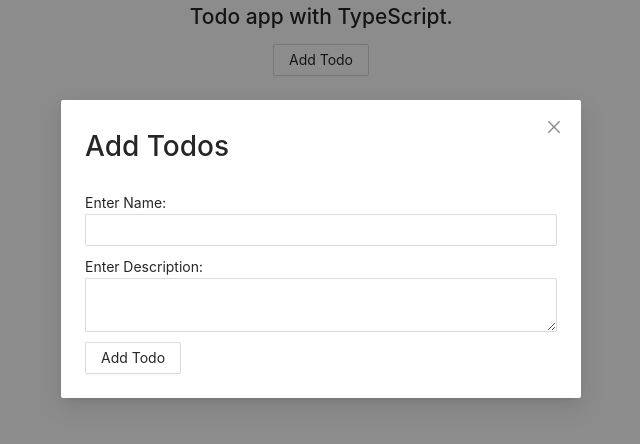
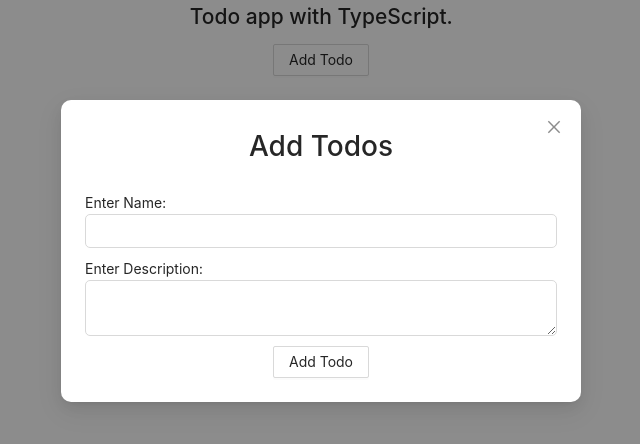
Before and after one commit to muhammadsalmanmughal/Todo-with-TypeScript, a React (Create React App) app: page / in a window 1280 px wide. Both pictures are taken after a click on the button "Add Todo". Shown: the top 444 px of the page, without its empty margins (319-959 px from the left). Built offline with nearby package versions, Linux system fonts and the light colour scheme.

Commit message:
feat: add basic styling to modal

```diff
--- a/src/App.css
+++ b/src/App.css
@@ -7,6 +7,30 @@
   text-align: center;
 }
 
-.headingOne{
+.headingOne {
   /* color:#ffffff; */
+  text-align: center;
 }
+
+.addTodoModal .ant-modal-content {
+  border-radius: 10px;
+}
+
+.addTodoModal .inputField {
+  border-radius: 5px;
+  padding: 5px;
+}
+
+.addTodoModal .inputField:hover {
+  border: 1px solid #d9d9d9;
+}
+
+.addTodoModal .inputField:focus {
+  border: 1px solid #d9d9d9;
+}
+
+.addTodoModal .col_btn_Addtodo{
+display: flex;
+justify-content: center;
+align-items: center;
+}
--- a/src/components/InputFiled/InputField.tsx
+++ b/src/components/InputFiled/InputField.tsx
@@ -1,11 +1,21 @@
-import React,{FC} from 'react'
-import { Input, InputProps } from 'antd'
-import { TodoInputProps } from '../../Interfaces'
+import React, { FC } from "react";
+import { Input, InputProps } from "antd";
+import { TodoInputProps } from "../../Interfaces";
 
-const InputField:FC<InputProps & TodoInputProps> = ({placeholder,value,setTodo}) => {
-    return(
-        <Input placeholder={placeholder} value={value} onChange={e => setTodo(e.target.value)}/>
-    )
-}
+const InputField: FC<InputProps & TodoInputProps> = ({
+  placeholder,
+  value,
+  className,
+  setTodo,
+}) => {
+  return (
+    <Input
+      placeholder={placeholder}
+      value={value}
+      className={className}
+      onChange={(e) => setTodo(e.target.value)}
+    />
+  );
+};
 
-export default InputField
+export default InputField;
--- a/src/components/InputFiled/TextareaFileld.tsx
+++ b/src/components/InputFiled/TextareaFileld.tsx
@@ -3,9 +3,9 @@ import { Input, InputProps } from 'antd'
 import { TodoTextAreaProps } from '../../Interfaces'
 
 const { TextArea } = Input;
-const TextAreaField:FC<InputProps & TodoTextAreaProps> = ({placeholder,value,setDescription}) => {
+const TextAreaField:FC<InputProps & TodoTextAreaProps> = ({placeholder,value,setDescription,className}) => {
     return(
-        <TextArea placeholder={placeholder} value={value} onChange={e => setDescription(e.target.value)}/>
+        <TextArea className={className} placeholder={placeholder} value={value} onChange={e => setDescription(e.target.value)}/>
     )
 }
 
--- a/src/components/Modals/Modal.tsx
+++ b/src/components/Modals/Modal.tsx
@@ -1,8 +1,9 @@
 import React, { FC, useState } from "react";
 import { CustomeModalProps, Todos, SetTodos } from "../../Interfaces";
 import { InputField, TextAreaField } from "..";
-import {BasicButton} from '../../components'
+import { BasicButton } from "../../components";
 
+import "../../App.css";
 import { Modal, ModalProps, Row, Col } from "antd";
 
 const PopModal: FC<ModalProps & CustomeModalProps> = ({
@@ -29,14 +30,15 @@ const PopModal: FC<ModalProps & CustomeModalProps> = ({
   };
 
   return (
-    <Modal footer={false} open={onOpen} onCancel={onClose}>
-      <Row gutter={[10, 10]}>
-        <Col>
-        <h1>{title}</h1>
+    <Modal className="addTodoModal" footer={false} open={onOpen} onCancel={onClose}>
+      <Row gutter={[10, 10]} align='middle' justify='center'>
+        <Col span={24}>
+          <h1 className="headingOne">{title}</h1>
         </Col>
         <Col span={24}>
           <label>Enter Name:</label>
           <InputField
+          className="inputField"
             value={allTodos.todo}
             setTodo={(v) => setAllTodos({ ...allTodos, todo: v })}
           />
@@ -44,12 +46,13 @@ const PopModal: FC<ModalProps & CustomeModalProps> = ({
         <Col span={24}>
           <label>Enter Description:</label>
           <TextAreaField
+          className="inputField"
             value={allTodos.description}
             setDescription={(v) => setAllTodos({ ...allTodos, description: v })}
           />
         </Col>
-        <Col span={24}>
-<BasicButton onClick={addTodo} text='Add Todo'/>
+        <Col span={24} className='col_btn_Addtodo'>
+          <BasicButton className="btn_Addtodo" onClick={addTodo} text="Add Todo" />
         </Col>
       </Row>
     </Modal>
```
